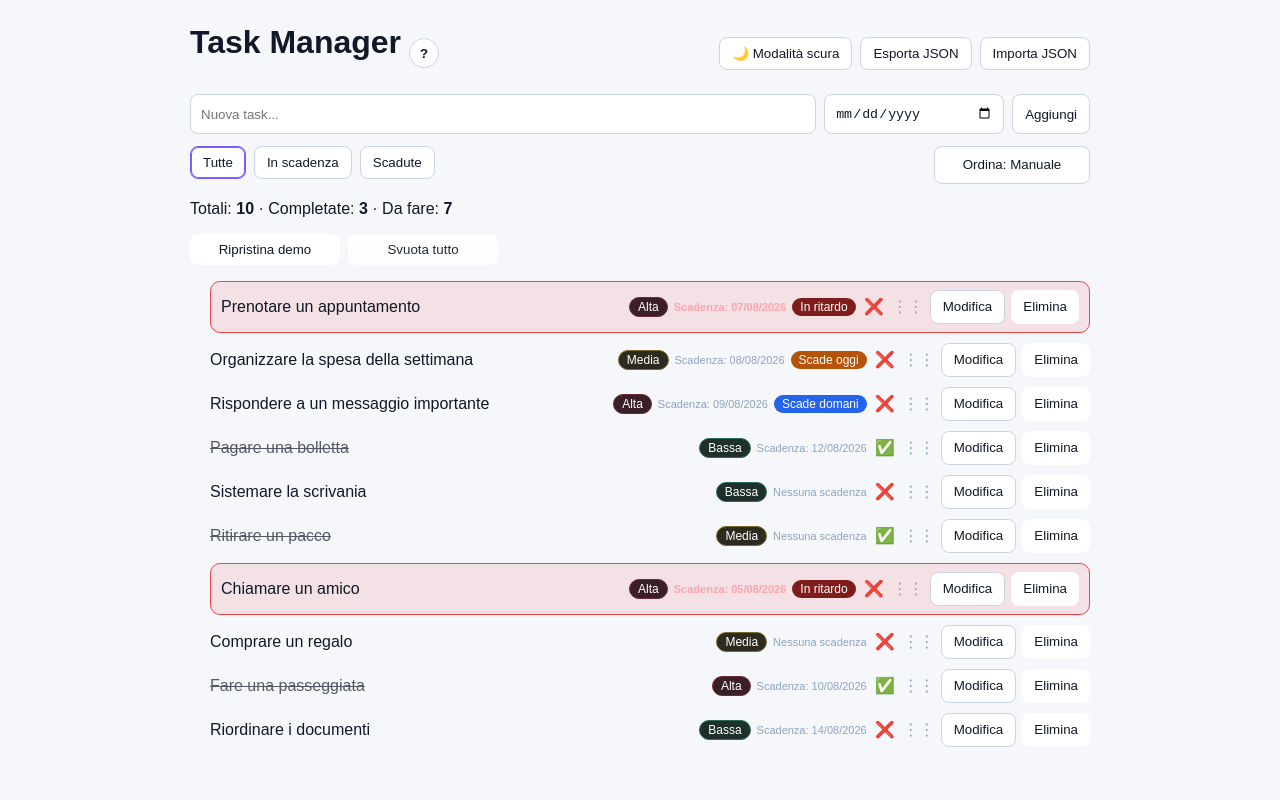
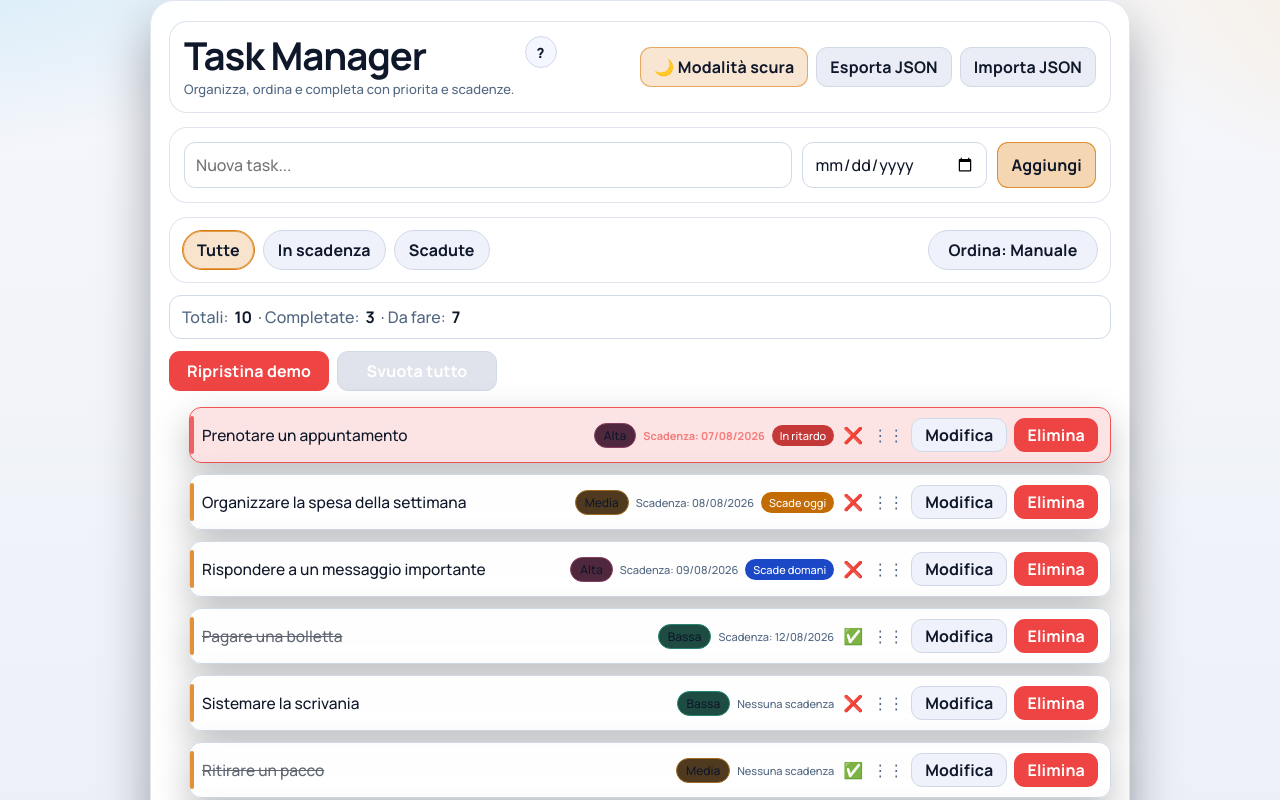
Before and after one commit to iqtron/task-manager, a React (Vite) app: page / in a window 1280 px wide. Shown: the top 800 px of the page. Built offline with nearby package versions, Linux system fonts and the light colour scheme.

Commit message:
Refresh UI styling and polish empty state

```diff
--- a/src/App.css
+++ b/src/App.css
@@ -1,170 +1,161 @@
+@import url("https://fonts.googleapis.com/css2?family=Manrope:wght@500;600;700;800&display=swap");
+
+:root {
+  --bg-top: #101727;
+  --bg-bottom: #172337;
+  --surface: rgba(18, 28, 45, 0.94);
+  --surface-strong: #111d31;
+  --surface-soft: #1d2c45;
+  --line: #2f4668;
+  --line-strong: #456188;
+  --text-main: #f8fbff;
+  --text-muted: #9ab0cf;
+  --accent: #f59e0b;
+  --accent-strong: #d97706;
+  --danger: #ef4444;
+  --danger-strong: #dc2626;
+  --warn: #f97316;
+  --info: #0ea5e9;
+  --radius-lg: 18px;
+  --radius-md: 12px;
+  --shadow-soft: 0 14px 36px rgba(1, 6, 16, 0.25);
+  --shadow-strong: 0 24px 50px rgba(1, 6, 16, 0.34);
+}
+
 body {
   margin: 0;
-  font-family: Arial, sans-serif;
-  background-color: #0f1117;
-  color: #e6e6e6;
+  font-family: "Manrope", "Segoe UI", sans-serif;
+  color: var(--text-main);
   overflow-x: auto;
+  background:
+    radial-gradient(1200px 540px at -10% -10%, rgba(14, 165, 233, 0.2), transparent 50%),
+    radial-gradient(1000px 540px at 120% -5%, rgba(245, 158, 11, 0.18), transparent 48%),
+    linear-gradient(180deg, var(--bg-top), var(--bg-bottom));
 }
 
 body[data-theme="light"] {
-  background-color: #f5f7fb;
-  color: #111827;
-}
-
-body[data-theme="light"] .app {
-  color: #111827;
-}
-
-body[data-theme="light"] input,
-body[data-theme="light"] select,
-body[data-theme="light"] button {
-  background-color: #ffffff;
-  color: #111827;
-  border-color: #cbd5e1;
-}
-
-body[data-theme="light"] .badge,
-body[data-theme="light"] .due-badge {
-  color: #ffffff;
-}
-
-body[data-theme="light"] .task-item.overdue {
-  background: rgba(239, 68, 68, 0.12);
+  --bg-top: #f6f7fb;
+  --bg-bottom: #e9edf7;
+  --surface: rgba(255, 255, 255, 0.98);
+  --surface-strong: #ffffff;
+  --surface-soft: #f4f7ff;
+  --line: #d1d9e8;
+  --line-strong: #9ab0cf;
+  --text-main: #0f172a;
+  --text-muted: #526782;
+  --accent: #d97706;
+  --accent-strong: #b45309;
+  --danger: #ef4444;
+  --danger-strong: #dc2626;
+  --warn: #d97706;
+  --info: #1d4ed8;
 }
 
 .app {
-  max-width: 900px;
+  width: min(980px, 100% - 24px);
   margin: 0 auto;
-  padding: 24px;
+  padding: 20px 18px 42px;
   min-height: 100vh;
   overflow-x: visible;
+  box-sizing: border-box;
+  border: 1px solid color-mix(in srgb, var(--line), transparent 36%);
+  border-radius: 24px;
+  background: color-mix(in srgb, var(--surface), transparent 2%);
+  box-shadow: var(--shadow-strong);
+  backdrop-filter: blur(4px);
 }
 
 h1 {
-  margin-top: 0;
-}
-
-.add-row {
-  display: grid;
-  grid-template-columns: minmax(0, 1fr) 180px auto;
-  gap: 8px;
-  margin-bottom: 12px;
-}
-
-.add-row input,
-.search,
-.task-item input,
-select {
-  padding: 10px;
-  border: 1px solid #333a4a;
-  border-radius: 8px;
-  background: #161a22;
-  color: #e6e6e6;
-}
-
-button {
-  padding: 8px 12px;
-  border: 1px solid #3a3f4b;
-  border-radius: 8px;
-  background: #202532;
-  color: #e6e6e6;
-  cursor: pointer;
-}
-
-button:hover {
-  background: #2a3040;
-}
-
-.filters {
-  display: flex;
-  gap: 8px;
-}
-
-.view-bar {
-  display: flex;
-  justify-content: space-between;
-  align-items: flex-start;
-  gap: 12px;
-  margin-bottom: 12px;
-  flex-wrap: wrap;
-}
-
-.filters .active {
-  border-color: #7c5cff;
-  box-shadow: 0 0 0 1px #7c5cff inset;
-}
-
-.toolbar {
-  display: flex;
-  justify-content: space-between;
-  gap: 12px;
-  margin-bottom: 12px;
-  flex-wrap: wrap;
-}
-
-.search {
-  min-width: 240px;
-}
-
-.stats {
-  display: flex;
-  gap: 14px;
-  margin-bottom: 12px;
-  opacity: 0.9;
+  margin: 0;
+  font-size: clamp(1.9rem, 3.4vw, 2.4rem);
+  line-height: 1.05;
+  letter-spacing: -0.028em;
 }
 
 .top-bar {
   display: flex;
   justify-content: space-between;
   align-items: center;
-  gap: 12px;
-  margin-bottom: 12px;
+  gap: 14px;
+  margin-bottom: 14px;
+  padding: 14px;
+  border: 1px solid color-mix(in srgb, var(--line), transparent 28%);
+  border-radius: var(--radius-lg);
+  background: color-mix(in srgb, var(--surface-strong), transparent 4%);
   flex-wrap: wrap;
 }
 
 .title-with-help {
   position: relative;
   display: inline-flex;
-  align-items: center;
-  gap: 8px;
+  align-items: flex-start;
+  gap: 10px;
+}
+
+.title-block {
+  display: grid;
+  gap: 4px;
+}
+
+.title-subtitle {
+  margin: 0;
+  color: var(--text-muted);
+  font-size: 13px;
+  letter-spacing: 0.01em;
 }
 
 .help-icon {
-  width: 30px;
-  height: 30px;
+  width: 32px;
+  height: 32px;
   padding: 0;
   border-radius: 999px;
-  font-weight: 700;
+  border: 1px solid var(--line);
+  background: color-mix(in srgb, var(--surface-soft), white 2%);
+  color: var(--text-main);
+  font-size: 14px;
+  font-weight: 800;
   display: inline-flex;
   align-items: center;
   justify-content: center;
   cursor: pointer;
+  transition: transform 160ms ease, border-color 160ms ease, background 160ms ease;
+}
+
+.help-icon:hover,
+.help-icon:focus-visible {
+  border-color: var(--accent);
+  background: color-mix(in srgb, var(--surface-soft), var(--accent) 10%);
 }
 
 .help-popover {
   position: absolute;
-  top: calc(100% + 8px);
+  top: calc(100% + 10px);
   left: 0;
-  z-index: 20;
+  z-index: 25;
   display: none;
   flex-direction: column;
-  gap: 4px;
-  min-width: 240px;
-  max-width: 280px;
-  padding: 10px 12px;
-  border: 1px solid #3a3f4b;
-  border-radius: 10px;
-  background: #161a22;
-  box-shadow: 0 12px 30px rgba(0, 0, 0, 0.35);
+  gap: 5px;
+  min-width: 260px;
+  max-width: 320px;
+  padding: 12px 13px;
+  border: 1px solid var(--line);
+  border-radius: var(--radius-md);
+  background: color-mix(in srgb, var(--surface-strong), black 1%);
+  box-shadow: 0 4px 14px rgba(0, 0, 0, 0.14);
   font-size: 13px;
-  line-height: 1.4;
+  line-height: 1.45;
+  color: var(--text-muted);
+}
+
+.help-popover strong {
+  color: var(--text-main);
 }
 
 .legend-inline-badge {
   display: inline-flex;
   align-items: center;
-  margin-left: 6px;
-  padding: 2px 8px;
+  margin: 0 4px;
+  padding: 2px 9px;
   border-radius: 999px;
   font-size: 11px;
   line-height: 1;
@@ -184,19 +175,112 @@ button:hover {
   flex-wrap: wrap;
 }
 
-.reset-actions {
+.actions .action-theme {
+  border-color: color-mix(in srgb, var(--accent), transparent 45%);
+  background: color-mix(in srgb, var(--accent), transparent 82%);
+}
+
+.actions .action-ghost {
+  background: color-mix(in srgb, var(--surface-soft), black 4%);
+}
+
+.add-row {
+  display: grid;
+  grid-template-columns: minmax(0, 1fr) 185px auto;
+  gap: 10px;
+  margin-bottom: 14px;
+  padding: 14px;
+  border: 1px solid color-mix(in srgb, var(--line), transparent 32%);
+  border-radius: var(--radius-lg);
+  background: color-mix(in srgb, var(--surface-strong), transparent 5%);
+}
+
+.add-row input,
+.task-item input,
+.task-item select,
+.add-row select,
+select,
+input {
+  font: inherit;
+}
+
+.add-row input,
+.task-item input,
+select {
+  padding: 10px 11px;
+  border: 1px solid var(--line);
+  border-radius: 11px;
+  background: color-mix(in srgb, var(--surface), transparent 5%);
+  color: var(--text-main);
+  transition: border-color 140ms ease, box-shadow 140ms ease;
+}
+
+.add-row input:focus,
+.task-item input:focus,
+select:focus {
+  border-color: var(--accent);
+  box-shadow: 0 0 0 3px color-mix(in srgb, var(--accent), transparent 78%);
+  outline: none;
+}
+
+button {
+  font: inherit;
+  font-weight: 700;
+  letter-spacing: 0.01em;
+  padding: 8px 13px;
+  border: 1px solid var(--line);
+  border-radius: 11px;
+  background: color-mix(in srgb, var(--surface-soft), black 2%);
+  color: var(--text-main);
+  cursor: pointer;
+  transition: border-color 140ms ease, background 140ms ease, box-shadow 140ms ease;
+}
+
+button:hover {
+  border-color: var(--line-strong);
+  background: color-mix(in srgb, var(--surface-soft), white 2%);
+}
+
+.add-row .add-button {
+  border-color: color-mix(in srgb, var(--accent), transparent 24%);
+  background: color-mix(in srgb, var(--accent), transparent 70%);
+  color: var(--text-main);
+}
+
+.add-row .add-button:hover {
+  background: color-mix(in srgb, var(--accent), transparent 58%);
+}
+
+.view-bar {
+  display: flex;
+  justify-content: space-between;
+  align-items: flex-start;
+  gap: 12px;
+  margin-bottom: 12px;
+  padding: 12px;
+  border: 1px solid color-mix(in srgb, var(--line), transparent 34%);
+  border-radius: var(--radius-lg);
+  background: color-mix(in srgb, var(--surface-strong), transparent 6%);
+  flex-wrap: wrap;
+}
+
+.filters {
   display: flex;
   gap: 8px;
-  flex-wrap: wrap;
-  margin: 14px 0 6px;
 }
 
-.reset-actions button {
-  min-width: 150px;
+.filters button,
+.sort-control > button {
+  height: 40px;
+  border-radius: 999px;
+  padding-inline: 14px;
 }
 
-.reset-actions .secondary {
-  opacity: 0.92;
+.filters .active,
+.sort-menu .active {
+  border-color: color-mix(in srgb, var(--accent), white 4%);
+  box-shadow: 0 0 0 1px color-mix(in srgb, var(--accent), transparent 35%) inset;
+  background: color-mix(in srgb, var(--accent), transparent 80%);
 }
 
 .sort-control {
@@ -204,32 +288,56 @@ button:hover {
 }
 
 .sort-control > button {
-  min-width: 156px;
-  height: 38px;
+  min-width: 170px;
+  justify-content: center;
 }
 
 .sort-menu {
   position: absolute;
   top: calc(100% + 8px);
   left: 0;
-  z-index: 20;
+  z-index: 22;
   display: grid;
   gap: 6px;
-  min-width: 180px;
+  min-width: 186px;
   padding: 10px;
-  border: 1px solid #3a3f4b;
-  border-radius: 12px;
-  background: #161a22;
-  box-shadow: 0 12px 30px rgba(0, 0, 0, 0.35);
+  border: 1px solid var(--line);
+  border-radius: var(--radius-md);
+  background: color-mix(in srgb, var(--surface-strong), black 4%);
+  box-shadow: var(--shadow-soft);
 }
 
 .sort-menu button {
   justify-content: flex-start;
 }
 
-.sort-menu .active {
-  border-color: #7c5cff;
-  box-shadow: 0 0 0 1px #7c5cff inset;
+.stats-line {
+  margin: 10px 0 12px;
+  padding: 10px 12px;
+  border: 1px solid var(--line);
+  border-radius: 12px;
+  background: color-mix(in srgb, var(--surface), transparent 3%);
+  color: var(--text-muted);
+  display: flex;
+  width: 100%;
+  box-sizing: border-box;
+  gap: 6px;
+  flex-wrap: wrap;
+}
+
+.stats-line strong {
+  color: var(--text-main);
+}
+
+.reset-actions {
+  display: flex;
+  gap: 8px;
+  flex-wrap: wrap;
+  margin: 0 0 12px;
+}
+
+.reset-actions button {
+  min-width: 160px;
 }
 
 .task-list {
@@ -237,32 +345,61 @@ button:hover {
 }
 
 .task-item {
-  margin-bottom: 10px;
+  margin-bottom: 11px;
   display: flex;
   align-items: center;
-  gap: 6px;
+  gap: 8px;
   cursor: grab;
   flex-wrap: nowrap;
   overflow: visible;
   white-space: nowrap;
-  transition: transform 220ms ease, opacity 220ms ease, box-shadow 220ms ease, border-color 220ms ease;
+  border: 1px solid var(--line);
+  border-radius: var(--radius-md);
+  padding: 10px 12px;
+  background: color-mix(in srgb, var(--surface), transparent 2%);
+  box-shadow: var(--shadow-soft);
+  transition: box-shadow 180ms ease, border-color 180ms ease, opacity 180ms ease;
+  position: relative;
+}
+
+.task-item::before {
+  content: "";
+  position: absolute;
+  left: 0;
+  top: 8px;
+  bottom: 8px;
+  width: 4px;
+  border-radius: 999px;
+  background: color-mix(in srgb, var(--accent), transparent 20%);
+}
+
+.task-item:hover {
+  border-color: var(--line-strong);
+  box-shadow: var(--shadow-strong);
+}
+
+.task-item.dragging {
+  opacity: 0.65;
+}
+
+.task-item.overdue {
+  border-color: color-mix(in srgb, var(--danger), white 8%);
+  background: color-mix(in srgb, var(--danger), transparent 86%);
+}
+
+.task-item.overdue::before {
+  background: color-mix(in srgb, var(--danger), transparent 18%);
 }
 
 .task-controls-row {
   display: inline-flex;
   align-items: center;
-  gap: 6px;
+  gap: 7px;
   flex-wrap: nowrap;
 }
 
-.task-item.dragging {
-  opacity: 0.6;
-}
-
-.drag-hint {
-  cursor: grab;
-  color: #8ea3bf;
-  user-select: none;
+.task-item button.quick-move-trigger {
+  display: none;
 }
 
 .quick-move-target {
@@ -270,29 +407,23 @@ button:hover {
   gap: 4px;
 }
 
-.task-item button.quick-move-trigger {
-  display: none;
-}
-
 .quick-move-target button {
-  height: 28px;
-  padding: 0 8px;
+  height: 30px;
+  padding: 0 9px;
   font-size: 12px;
 }
 
 .quick-move-active {
-  border-color: #7c5cff;
-  box-shadow: 0 0 0 1px #7c5cff inset;
+  border-color: var(--accent);
+  box-shadow: 0 0 0 1px color-mix(in srgb, var(--accent), transparent 35%) inset;
 }
 
-.task-item.overdue {
-  border: 1px solid #ef4444;
-  background: rgba(239, 68, 68, 0.12);
-  border-radius: 10px;
-  padding: 8px 10px;
+.drag-hint {
+  cursor: grab;
+  color: var(--text-muted);
+  user-select: none;
 }
 
-/* FIX: allinea tutti i bottoni nella riga task */
 .task-item button {
   margin: 0;
   height: 34px;
@@ -301,27 +432,19 @@ button:hover {
   justify-content: center;
 }
 
-.status-toggle {
-  cursor: pointer;
-  user-select: none;
-}
-
-.status-toggle:focus-visible {
-  outline: 2px solid #7c5cff;
-  outline-offset: 2px;
-}
-
 .task-text {
   min-width: 0;
   flex: 1 1 auto;
   white-space: nowrap;
   overflow: hidden;
   text-overflow: ellipsis;
+  font-size: 15.5px;
+  line-height: 1.35;
 }
 
 .task-text.done {
   text-decoration: line-through;
-  opacity: 0.7;
+  opacity: 0.66;
 }
 
 .status {
@@ -329,10 +452,31 @@ button:hover {
   text-align: center;
 }
 
+.status-toggle {
+  cursor: pointer;
+  user-select: none;
+  border-radius: 999px;
+  transition: transform 120ms ease;
+}
+
+.status-toggle:hover {
+  transform: none;
+}
+
+.status-toggle:focus-visible {
+  outline: 2px solid var(--accent);
+  outline-offset: 2px;
+}
+
 .due-date {
   font-size: 11px;
-  color: #8ea3bf;
+  color: var(--text-muted);
   white-space: nowrap;
+}
+
+.due-date.overdue {
+  color: color-mix(in srgb, var(--danger), white 30%);
+  font-weight: 700;
 }
 
 .task-item .badge,
@@ -347,35 +491,10 @@ button:hover {
   flex: 0 0 auto;
 }
 
-.due-date.overdue {
-  color: #fda4af;
-  font-weight: 600;
-}
-
-.due-badge {
-  font-size: 12px;
-  padding: 2px 8px;
-  border-radius: 999px;
-  background: #7f1d1d;
-  color: white;
-}
-
-.due-badge.status-today {
-  background: #b45309;
-}
-
-.due-badge.status-tomorrow {
-  background: #2563eb;
-}
-
-.due-badge.status-overdue {
-  background: #7f1d1d;
-}
-
 .badge {
   font-size: 12px;
   border-radius: 999px;
-  padding: 2px 8px;
+  padding: 3px 9px;
   border: 1px solid transparent;
   text-transform: capitalize;
 }
@@ -397,67 +516,97 @@ button:hover {
 }
 
 .prio-high {
-  background: #3a1f27;
-  border-color: #6b2a3b;
+  background: #50283d;
+  border-color: #8b3c63;
 }
 
 .prio-medium {
-  background: #2e2a1f;
-  border-color: #7c6a2b;
+  background: #4f3a1f;
+  border-color: #9f6a23;
 }
 
 .prio-low {
-  background: #1f2f2a;
-  border-color: #2c6b59;
+  background: #1e4c43;
+  border-color: #258472;
 }
 
-/* Versione unica di button.danger (rimossa duplicazione) */
+.due-badge {
+  font-size: 11px;
+  padding: 3px 8px;
+  border-radius: 999px;
+  color: #fff;
+  background: color-mix(in srgb, var(--danger), black 20%);
+}
+
+.due-badge.status-today {
+  background: color-mix(in srgb, var(--warn), black 10%);
+}
+
+.due-badge.status-tomorrow {
+  background: color-mix(in srgb, var(--info), black 8%);
+}
+
+.due-badge.status-overdue {
+  background: color-mix(in srgb, var(--danger), black 18%);
+}
+
 button.danger {
-  background: #dc2626;
-  color: white;
+  background: var(--danger);
+  color: #fff;
   border: none;
-  padding: 8px 12px;
-  border-radius: 8px;
-  cursor: pointer;
 }
 
 button.danger:hover {
-  background: #b91c1c;
+  background: var(--danger-strong);
+}
+
+.reset-actions .secondary {
+  background: color-mix(in srgb, var(--surface-soft), black 8%);
+  border: 1px solid var(--line);
+}
+
+.reset-actions .secondary:hover {
+  background: color-mix(in srgb, var(--surface-soft), black 2%);
+}
+
+.empty-state {
+  border: 1px dashed color-mix(in srgb, var(--line), transparent 15%);
+  border-radius: var(--radius-lg);
+  padding: 22px 18px;
+  margin-top: 8px;
+  background: color-mix(in srgb, var(--surface-strong), transparent 8%);
+  box-shadow: var(--shadow-soft);
+}
+
+.empty-state h2 {
+  margin: 0 0 8px;
+  font-size: 1.2rem;
+  letter-spacing: -0.01em;
+}
+
+.empty-state p {
+  margin: 0;
+  color: var(--text-muted);
+}
+
+.empty-actions {
+  margin-top: 14px;
+}
+
+.empty-actions button {
+  border-color: color-mix(in srgb, var(--accent), transparent 35%);
+  background: color-mix(in srgb, var(--accent), transparent 82%);
 }
 
 @media (max-width: 768px) {
   .app {
-    padding: 14px;
+    width: calc(100% - 20px);
+    padding: 14px 12px 32px;
+    border-radius: 18px;
   }
 
   .top-bar {
     align-items: flex-start;
-  }
-
-  .view-bar {
-    flex-direction: column;
-  }
-
-  .filters,
-  .sort-control,
-  .sort-control > button,
-  .sort-menu {
-    width: 100%;
-  }
-
-  .filters {
-    flex-wrap: wrap;
-  }
-
-  .sort-menu {
-    position: static;
-    min-width: 0;
-    margin-top: 8px;
-  }
-
-  .reset-actions button {
-    width: 100%;
-    min-width: 0;
   }
 
   .title-with-help {
@@ -472,17 +621,61 @@ button.danger:hover {
     margin-top: 4px;
   }
 
+  .actions {
+    width: 100%;
+  }
+
+  .actions button {
+    flex: 1 1 48%;
+    min-height: 40px;
+  }
+
   .add-row {
     grid-template-columns: 1fr;
+    padding: 12px;
   }
 
   .add-row button {
+    width: 100%;
+    min-height: 42px;
+  }
+
+  .view-bar {
+    flex-direction: column;
+    padding: 12px;
+  }
+
+  .filters,
+  .sort-control,
+  .sort-control > button,
+  .sort-menu,
+  .reset-actions button {
     width: 100%;
   }
 
   .filters {
     overflow-x: auto;
-    padding-bottom: 4px;
+    padding-bottom: 5px;
+    flex-wrap: nowrap;
+  }
+
+  .filters button {
+    white-space: nowrap;
+  }
+
+  .sort-menu {
+    position: static;
+    min-width: 0;
+    margin-top: 8px;
+  }
+
+  .stats-line {
+    width: 100%;
+    box-sizing: border-box;
+  }
+
+  .empty-state {
+    padding: 18px 14px;
   }
 
   .task-list {
@@ -500,9 +693,7 @@ button.danger:hover {
     white-space: normal;
     cursor: default;
     gap: 8px;
-    padding: 10px;
-    border: 1px solid #2c3444;
-    border-radius: 10px;
+    padding: 11px;
     min-width: max-content;
     width: max-content;
   }
--- a/src/App.jsx
+++ b/src/App.jsx
@@ -484,7 +484,10 @@ export default function App() {
     <main className="app">
       <div className="top-bar">
         <div className="title-with-help">
-          <h1>Task Manager</h1>
+          <div className="title-block">
+            <h1>Task Manager</h1>
+            <p className="title-subtitle">Organizza, ordina e completa con priorita e scadenze.</p>
+          </div>
           <button
             type="button"
             className="help-icon"
@@ -507,13 +510,13 @@ export default function App() {
         </div>
 
         <div className="actions">
-          <button type="button" onClick={toggleTheme}>
+          <button type="button" className="action-theme" onClick={toggleTheme}>
             {theme === "dark" ? "☀️ Modalità chiara" : "🌙 Modalità scura"}
           </button>
-          <button type="button" onClick={exportTasks}>
+          <button type="button" className="action-ghost" onClick={exportTasks}>
             Esporta JSON
           </button>
-          <button type="button" onClick={() => importInputRef.current?.click()}>
+          <button type="button" className="action-ghost" onClick={() => importInputRef.current?.click()}>
             Importa JSON
           </button>
           <input ref={importInputRef} type="file" accept="application/json" onChange={importTasks} hidden />
@@ -553,7 +556,7 @@ export default function App() {
         </div>
       </div>
 
-      <p>
+      <p className="stats-line">
         Totali: <strong>{total}</strong> · Completate: <strong>{completed}</strong> · Da fare: <strong>{todo}</strong>
       </p>
 
@@ -567,7 +570,21 @@ export default function App() {
       </div>
 
       {visibleTasks.length === 0 ? (
-        <p>Nessuna task da mostrare con il filtro selezionato.</p>
+        <div className="empty-state" role="status" aria-live="polite">
+          <h2>{total === 0 ? "Nessuna task presente" : "Nessuna task con questo filtro"}</h2>
+          <p>
+            {total === 0
+              ? "Inizia aggiungendo la prima task oppure ripristina una demo di esempio."
+              : "Prova a cambiare filtro o riporta la vista su Tutte per vedere di nuovo la lista."}
+          </p>
+          <div className="empty-actions">
+            {total === 0 ? (
+              <button type="button" onClick={resetTasks}>Ripristina demo</button>
+            ) : (
+              <button type="button" onClick={() => setFilter("all")}>Mostra tutte</button>
+            )}
+          </div>
+        </div>
       ) : (
         <TaskList
           tasks={visibleTasks}
--- a/src/components/TaskForm.jsx
+++ b/src/components/TaskForm.jsx
@@ -24,7 +24,7 @@ export default function TaskForm({ onAddTask }) {
         value={dueDate}
         onChange={(e) => setDueDate(e.target.value)}
       />
-      <button type="submit">Aggiungi</button>
+      <button type="submit" className="add-button">Aggiungi</button>
     </form>
   );
 }
```
